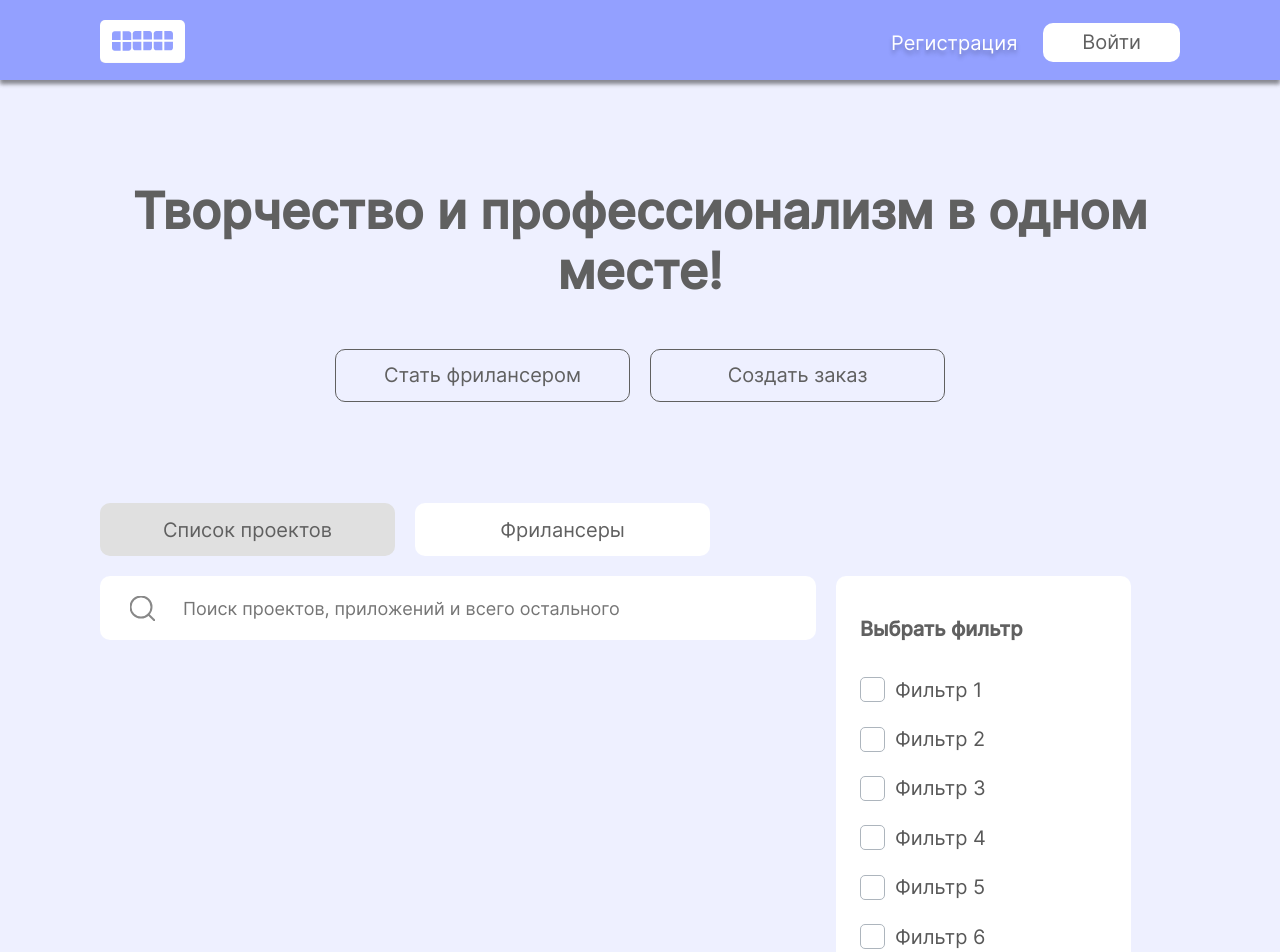
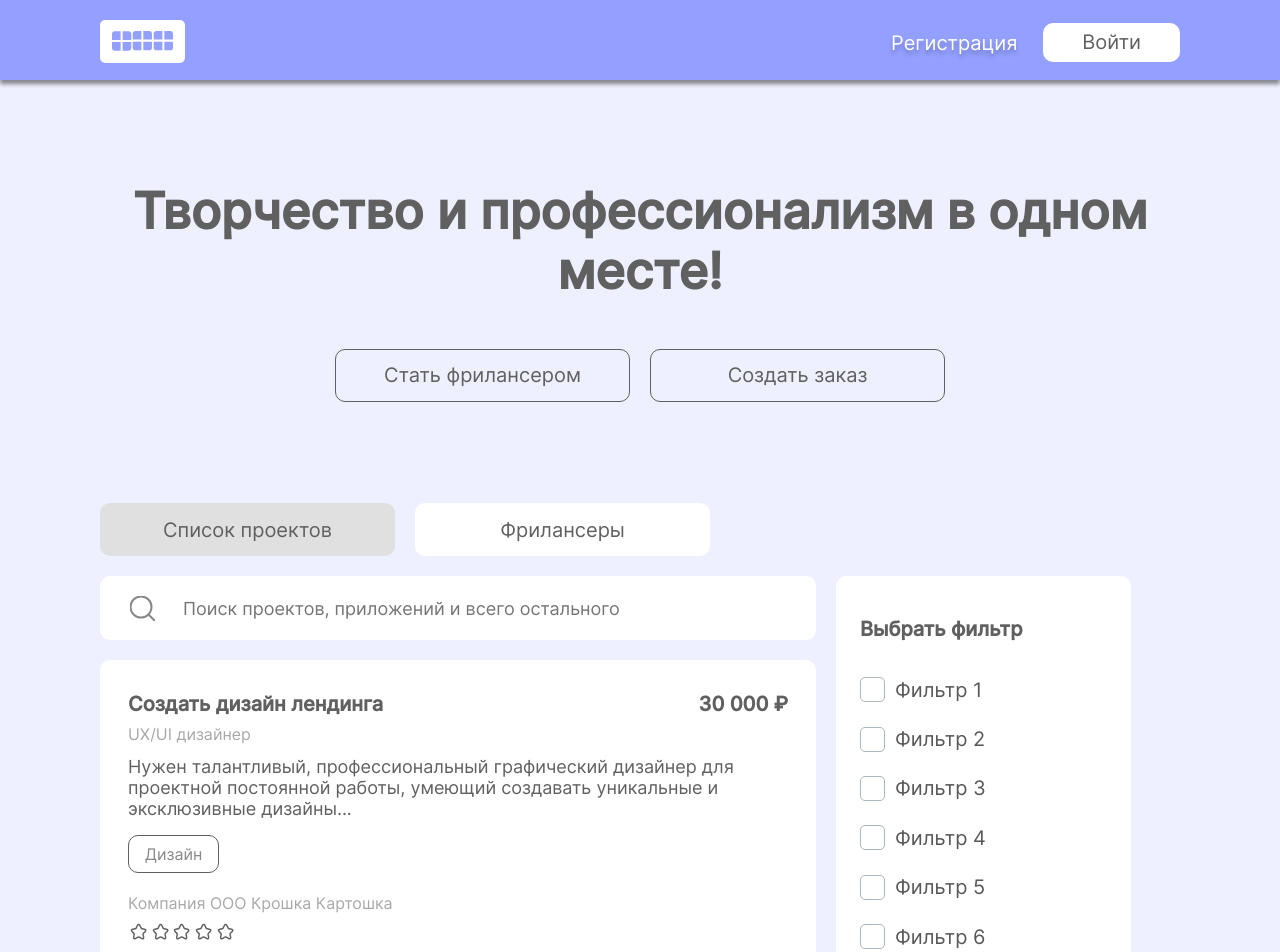
Before and after one commit to tutanhamon667/contract, a React (Create React App) app in the folder frontend/: page / in a window 1280 px wide. Shown: the top 952 px of the page. Built offline with nearby package versions, Linux system fonts and the light colour scheme.

Commit message:
feat: сверстать секцию заказов

```diff
--- a/frontend/src/components/FreelanceOrder/FreelanceOrder.jsx
+++ b/frontend/src/components/FreelanceOrder/FreelanceOrder.jsx
@@ -2,12 +2,14 @@ import "./FreelanceOrder.css";
 import React from "react";
 import SearchMain from "../SearchMain/SearchMain";
 import FilterSection from "../FilterSection/FilterSection";
+import OrderCards from "../OrderCards/OrderCards";
 
 function FreelanceOrder() {
   return (
     <section className="freelance-order">
       <div className="freelance-order__column-order">
         <SearchMain />
+        <OrderCards />
       </div>
       <div className="freelance-order__column-filter">
         <FilterSection />
--- /dev/null
+++ b/frontend/src/components/OrderCards/OrderCards.css
@@ -0,0 +1,113 @@
+.orderCards {
+  margin: 20px 0 0;
+  background-color: #fff;
+  border-radius: 10px;
+  padding: 32px 28px;
+}
+
+.orderCard__header-container {
+  display: flex;
+  flex-direction: row;
+  justify-content: space-between;
+}
+
+.orderCard__title {
+  margin: 0;
+  color: #606060;
+  font-family: Inter;
+  font-size: 20px;
+  font-style: normal;
+  font-weight: 600;
+  line-height: normal;
+}
+
+.orderCard__direction {
+  margin: 8px 0 0;
+  color: #a8a8a8;
+  font-family: Inter;
+  font-size: 16px;
+  font-style: normal;
+  font-weight: 400;
+  line-height: normal;
+}
+
+.orderCard__price {
+  margin: 0;
+  color: #606060;
+  font-family: Inter;
+  font-size: 20px;
+  font-style: normal;
+  font-weight: 600;
+  line-height: normal;
+}
+
+.orderCard__description {
+  margin: 12px 0 0;
+  color: #606060;
+  font-family: Inter;
+  font-size: 18px;
+  font-style: normal;
+  font-weight: 400;
+  line-height: normal;
+}
+
+.orderCard__tag-container {
+  margin-top: 16px;
+  display: flex;
+  flex-direction: row;
+  align-items: center;
+  justify-content: flex-start;
+  gap: 8px;
+}
+.orderCard__tag {
+  margin: 0;
+  padding: 8px 16px;
+  border-radius: 10px;
+  border: 1px solid #606060;
+  color: #888;
+  font-family: Inter;
+  font-size: 16px;
+  font-style: normal;
+  font-weight: 400;
+  line-height: normal;
+}
+
+.orderCard__client {
+  margin: 20px 0 8px;
+  color: #a8a8a8;
+  font-family: Inter;
+  font-size: 16px;
+  font-style: normal;
+  font-weight: 400;
+  line-height: normal;
+}
+
+.full-stars {
+}
+.full-stars .rating-group {
+  display: inline-flex;
+}
+.full-stars input {
+  position: absolute;
+  left: -9999px;
+}
+.full-stars label {
+  margin: 0;
+  cursor: pointer;
+}
+.full-stars label svg {
+  margin: 2px;
+  width: 17.647px;
+  height: 17.647px;
+  fill: #337ab7;
+  transition: fill 0.3s;
+}
+.full-stars input:checked ~ label svg {
+  fill: #fdfdfd;
+}
+.full-stars .rating-group:hover label svg {
+  fill: #337ab7;
+}
+.full-stars .rating-group input:hover ~ label svg {
+  fill: #ffffff;
+}
--- /dev/null
+++ b/frontend/src/components/OrderCards/OrderCards.jsx
@@ -0,0 +1,129 @@
+import React from "react";
+import "./OrderCards.css";
+
+const OrderCards = () => {
+  return (
+    <div className="orderCards">
+      <div className="orderCard">
+        <div className="orderCard__header-container">
+          <div className="orderCard__title-container">
+            <h3 className="orderCard__title">Создать дизайн лендинга</h3>
+            <p className="orderCard__direction">UX/UI дизайнер</p>
+          </div>
+          <p className="orderCard__price">30 000 ₽</p>
+        </div>
+        <p className="orderCard__description">
+          Нужен талантливый, профессиональный графический дизайнер для проектной
+          постоянной работы, умеющий создавать уникальные и эксклюзивные
+          дизайны...
+        </p>
+        <div className="orderCard__tag-container">
+          <p className="orderCard__tag">Дизайн</p>
+        </div>
+        <p className="orderCard__client">Компания ООО Крошка Картошка</p>
+        <div class="full-stars">
+          <div class="rating-group">
+            <input name="fst" value="0" type="radio" disabled checked />
+
+            <label for="fst-1">
+              <svg
+                xmlns="http://www.w3.org/2000/svg"
+                width="18"
+                height="18"
+                viewBox="0 0 18 18"
+                fill="none"
+              >
+                <path
+                  d="M10.0954 2.5809L11.3895 5.16913C11.566 5.52943 12.0366 5.87501 12.4336 5.94119L14.7792 6.3309C16.2792 6.5809 16.6322 7.66913 15.5513 8.74266L13.7278 10.5662C13.4189 10.875 13.2498 11.4706 13.3454 11.8971L13.8675 14.1544C14.2792 15.9412 13.3307 16.6324 11.7498 15.6985L9.55129 14.3971C9.15423 14.1618 8.49982 14.1618 8.09541 14.3971L5.89688 15.6985C4.32335 16.6324 3.36747 15.9338 3.77923 14.1544L4.30129 11.8971C4.39688 11.4706 4.22776 10.875 3.91894 10.5662L2.09541 8.74266C1.02188 7.66913 1.36747 6.5809 2.86747 6.3309L5.21305 5.94119C5.60276 5.87501 6.07335 5.52943 6.24982 5.16913L7.54394 2.5809C8.24982 1.17648 9.39688 1.17648 10.0954 2.5809Z"
+                  stroke="#606060"
+                  stroke-width="1.5"
+                  stroke-linecap="round"
+                  stroke-linejoin="round"
+                />
+              </svg>
+            </label>
+            <input name="fst" id="fst-1" value="1" type="radio" />
+
+            <label for="fst-2">
+              <svg
+                xmlns="http://www.w3.org/2000/svg"
+                width="18"
+                height="18"
+                viewBox="0 0 18 18"
+                fill="none"
+              >
+                <path
+                  d="M10.0954 2.5809L11.3895 5.16913C11.566 5.52943 12.0366 5.87501 12.4336 5.94119L14.7792 6.3309C16.2792 6.5809 16.6322 7.66913 15.5513 8.74266L13.7278 10.5662C13.4189 10.875 13.2498 11.4706 13.3454 11.8971L13.8675 14.1544C14.2792 15.9412 13.3307 16.6324 11.7498 15.6985L9.55129 14.3971C9.15423 14.1618 8.49982 14.1618 8.09541 14.3971L5.89688 15.6985C4.32335 16.6324 3.36747 15.9338 3.77923 14.1544L4.30129 11.8971C4.39688 11.4706 4.22776 10.875 3.91894 10.5662L2.09541 8.74266C1.02188 7.66913 1.36747 6.5809 2.86747 6.3309L5.21305 5.94119C5.60276 5.87501 6.07335 5.52943 6.24982 5.16913L7.54394 2.5809C8.24982 1.17648 9.39688 1.17648 10.0954 2.5809Z"
+                  stroke="#606060"
+                  stroke-width="1.5"
+                  stroke-linecap="round"
+                  stroke-linejoin="round"
+                />
+              </svg>
+            </label>
+            <input name="fst" id="fst-2" value="2" type="radio" />
+
+            <label for="fst-3">
+              <svg
+                xmlns="http://www.w3.org/2000/svg"
+                width="18"
+                height="18"
+                viewBox="0 0 18 18"
+                fill="none"
+              >
+                <path
+                  d="M10.0954 2.5809L11.3895 5.16913C11.566 5.52943 12.0366 5.87501 12.4336 5.94119L14.7792 6.3309C16.2792 6.5809 16.6322 7.66913 15.5513 8.74266L13.7278 10.5662C13.4189 10.875 13.2498 11.4706 13.3454 11.8971L13.8675 14.1544C14.2792 15.9412 13.3307 16.6324 11.7498 15.6985L9.55129 14.3971C9.15423 14.1618 8.49982 14.1618 8.09541 14.3971L5.89688 15.6985C4.32335 16.6324 3.36747 15.9338 3.77923 14.1544L4.30129 11.8971C4.39688 11.4706 4.22776 10.875 3.91894 10.5662L2.09541 8.74266C1.02188 7.66913 1.36747 6.5809 2.86747 6.3309L5.21305 5.94119C5.60276 5.87501 6.07335 5.52943 6.24982 5.16913L7.54394 2.5809C8.24982 1.17648 9.39688 1.17648 10.0954 2.5809Z"
+                  stroke="#606060"
+                  stroke-width="1.5"
+                  stroke-linecap="round"
+                  stroke-linejoin="round"
+                />
+              </svg>
+            </label>
+            <input name="fst" id="fst-3" value="3" type="radio" />
+
+            <label for="fst-4">
+              <svg
+                xmlns="http://www.w3.org/2000/svg"
+                width="18"
+                height="18"
+                viewBox="0 0 18 18"
+                fill="none"
+              >
+                <path
+                  d="M10.0954 2.5809L11.3895 5.16913C11.566 5.52943 12.0366 5.87501 12.4336 5.94119L14.7792 6.3309C16.2792 6.5809 16.6322 7.66913 15.5513 8.74266L13.7278 10.5662C13.4189 10.875 13.2498 11.4706 13.3454 11.8971L13.8675 14.1544C14.2792 15.9412 13.3307 16.6324 11.7498 15.6985L9.55129 14.3971C9.15423 14.1618 8.49982 14.1618 8.09541 14.3971L5.89688 15.6985C4.32335 16.6324 3.36747 15.9338 3.77923 14.1544L4.30129 11.8971C4.39688 11.4706 4.22776 10.875 3.91894 10.5662L2.09541 8.74266C1.02188 7.66913 1.36747 6.5809 2.86747 6.3309L5.21305 5.94119C5.60276 5.87501 6.07335 5.52943 6.24982 5.16913L7.54394 2.5809C8.24982 1.17648 9.39688 1.17648 10.0954 2.5809Z"
+                  stroke="#606060"
+                  stroke-width="1.5"
+                  stroke-linecap="round"
+                  stroke-linejoin="round"
+                />
+              </svg>
+            </label>
+            <input name="fst" id="fst-4" value="4" type="radio" />
+
+            <label for="fst-5">
+              <svg
+                xmlns="http://www.w3.org/2000/svg"
+                width="18"
+                height="18"
+                viewBox="0 0 18 18"
+                fill="none"
+              >
+                <path
+                  d="M10.0954 2.5809L11.3895 5.16913C11.566 5.52943 12.0366 5.87501 12.4336 5.94119L14.7792 6.3309C16.2792 6.5809 16.6322 7.66913 15.5513 8.74266L13.7278 10.5662C13.4189 10.875 13.2498 11.4706 13.3454 11.8971L13.8675 14.1544C14.2792 15.9412 13.3307 16.6324 11.7498 15.6985L9.55129 14.3971C9.15423 14.1618 8.49982 14.1618 8.09541 14.3971L5.89688 15.6985C4.32335 16.6324 3.36747 15.9338 3.77923 14.1544L4.30129 11.8971C4.39688 11.4706 4.22776 10.875 3.91894 10.5662L2.09541 8.74266C1.02188 7.66913 1.36747 6.5809 2.86747 6.3309L5.21305 5.94119C5.60276 5.87501 6.07335 5.52943 6.24982 5.16913L7.54394 2.5809C8.24982 1.17648 9.39688 1.17648 10.0954 2.5809Z"
+                  stroke="#606060"
+                  stroke-width="1.5"
+                  stroke-linecap="round"
+                  stroke-linejoin="round"
+                />
+              </svg>
+            </label>
+            <input name="fst" id="fst-5" value="5" type="radio" />
+          </div>
+        </div>
+      </div>
+    </div>
+  );
+};
+
+export default OrderCards;
```
Also changed, not shown: frontend/src/components/OrderCard/OrderCard.css (added), frontend/src/components/OrderCard/OrderCard.jsx (added), frontend/src/images/star.svg (added).
